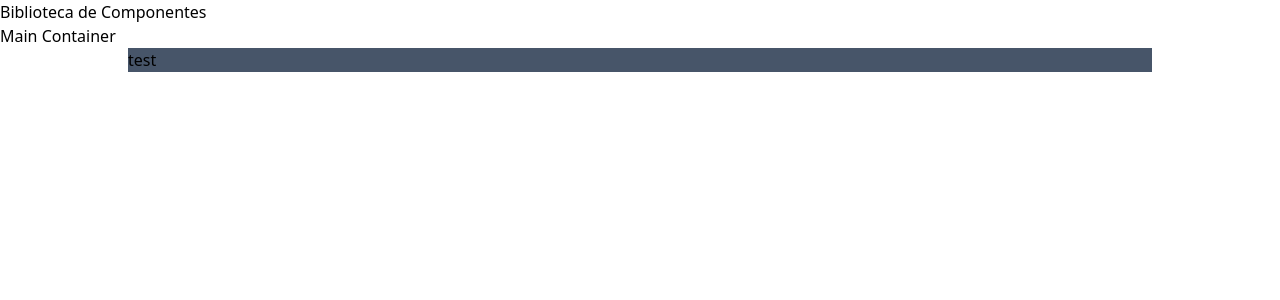
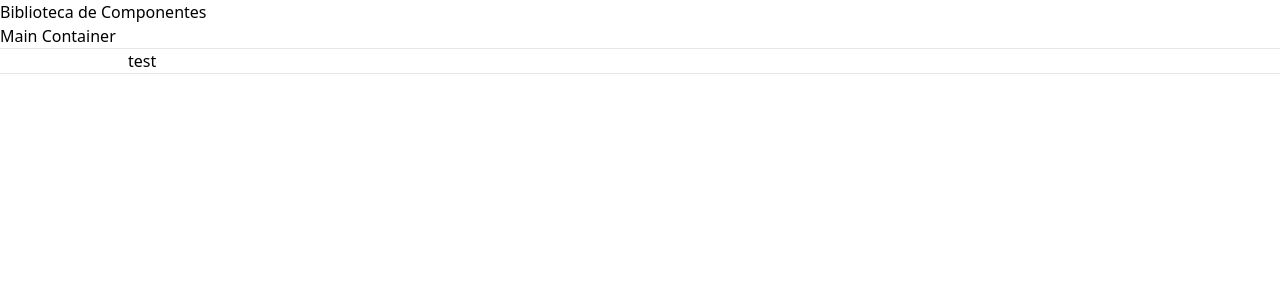
Before and after one commit to fabricadesoftware-ifc/fabricaHistologia_frontend, a Vue app: page /test-components in a window 1280 px wide. Shown: the top 300 px of the page. Built offline with nearby package versions, Linux system fonts and the light colour scheme.

Commit message:
fix: fixing merge

```diff
--- a/src/components/MainContainer.vue
+++ /dev/null
@@ -1,8 +0,0 @@
-<script setup>
-</script>
-
-<template>
-    <main class="w-4/5 h-full bg-slate-600 mx-auto">
-        <h1>test</h1>
-    </main>
-</template>
--- a/src/views/tests/ComponentsView.vue
+++ b/src/views/tests/ComponentsView.vue
@@ -1,5 +1,5 @@
 <script setup>
-import MainContainer from '@/components/MainContainer.vue';
+import ContainerDefault from '@/components/ContainerDefault.vue';
 
 </script>
 
@@ -9,5 +9,9 @@ import MainContainer from '@/components/MainContainer.vue';
     <!-- <Component -->
 
      <p>Main Container</p>
-     <MainContainer />
+     <hr>
+     <ContainerDefault>
+        test
+    </ContainerDefault>
+    <hr>
 </template>
```
